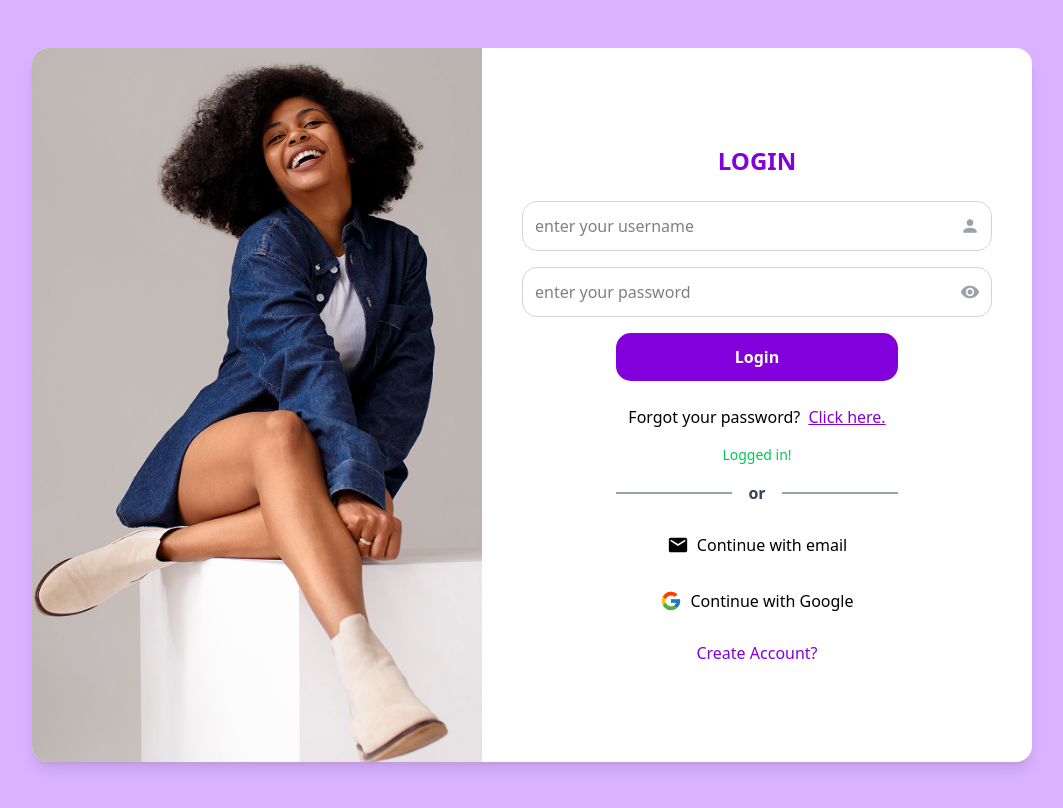
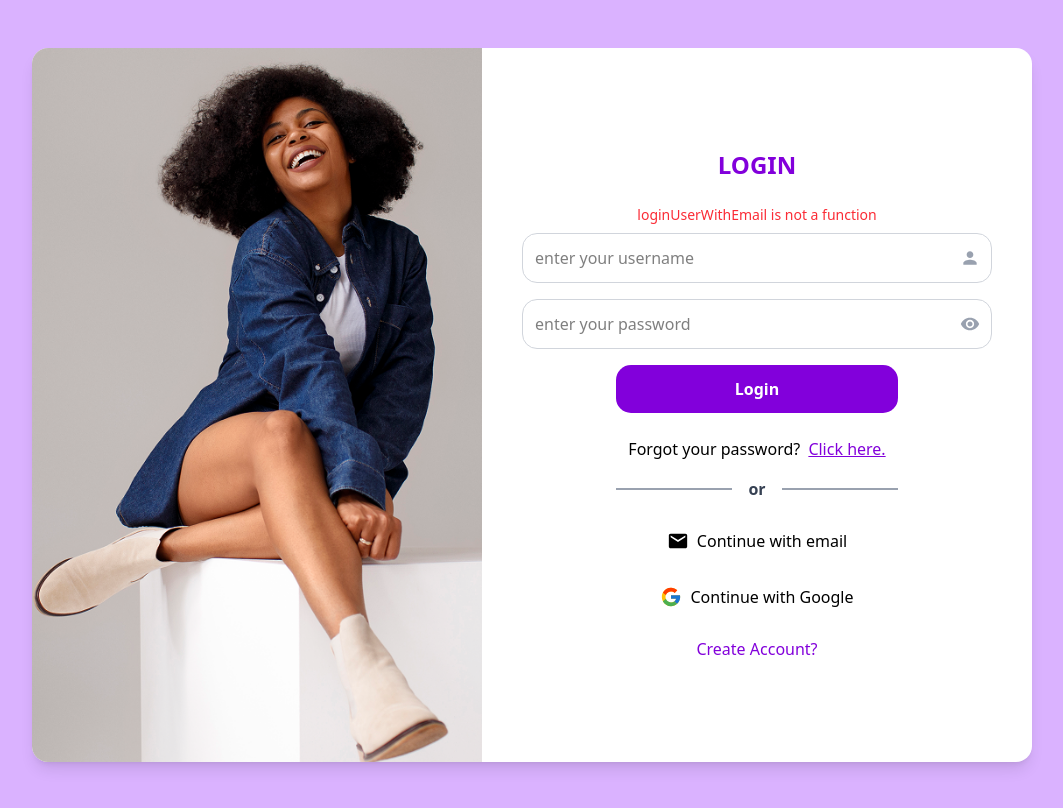
Before and after one commit to Anorme/misqabbi-store, a React (Vite) app: page /login in a window 1280 px wide. Both pictures are taken after typing "Sample", "Sample123" into the empty fields and a click on the button "Login". Shown: the whole page, without its empty margins (108-1171 px from the left). Built offline with nearby package versions, Linux system fonts and the light colour scheme; no server answers.

Commit message:
feat(logi):display login errors

```diff
--- a/src/pages/Login.jsx
+++ b/src/pages/Login.jsx
@@ -1,8 +1,24 @@
 import loginImg from '../assets/login.png';
 import UserAuthForm from '../components/UserAuthForm';
 import { Link } from 'react-router';
+import { useState, useContext } from 'react';
+import AuthContext from '../contexts/AuthContext';
 
 const Login = () => {
+  const { loginUserWithEmail } = useContext(AuthContext) || {};
+  const [error, setError] = useState('');
+
+  // Handler for login form submission
+  const handleLogin = async (username, password) => {
+    setError('');
+    try {
+      // You may want to use email instead of username depending on your backend
+      await loginUserWithEmail(username, password);
+    } catch (err) {
+      setError(err.message || 'Login failed');
+    }
+  };
+
   return (
     <div className="min-h-screen w-screen flex items-center justify-center bg-purple-300 p-0 m-0 font-lato">
       <div
@@ -21,7 +37,8 @@
           <h2 className="text-2xl font-bebas font-bold uppercase text-purple-700 text-center mb-6">
             LOGIN
           </h2>
-          <UserAuthForm mode="login" />
+          {error && <p className="text-red-500 text-sm text-center mb-2">{error}</p>}
+          <UserAuthForm mode="login" onSubmit={handleLogin} />
           <Link to="/register" className="text-purple-700 font-medium mt-4 text-center">
             <span className="font-corsiva">Create Account?</span>
           </Link>
```
